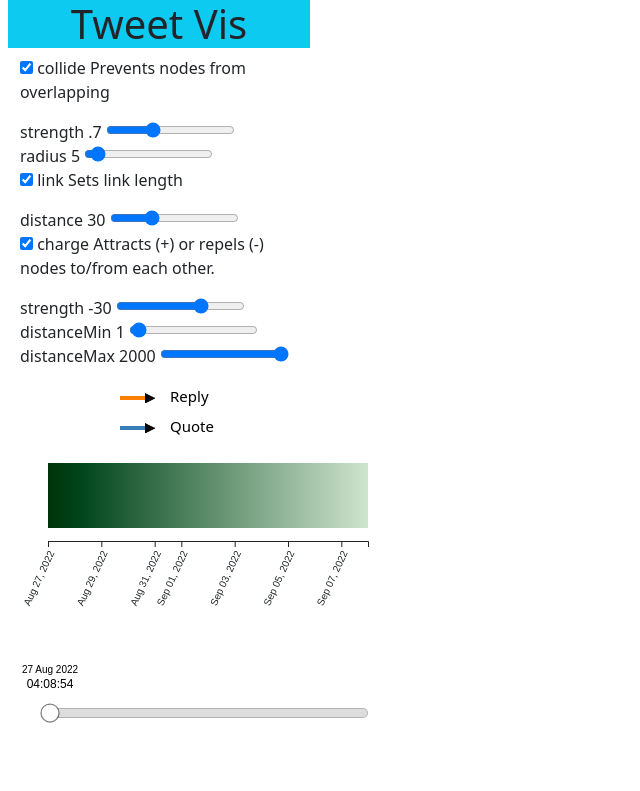
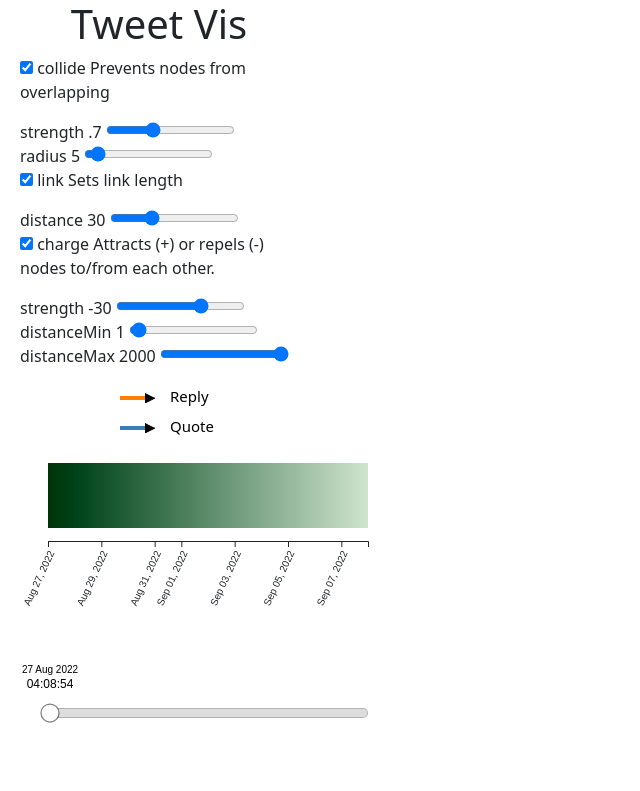
Before and after one commit to JoseLuis96001/JoseLuis96001.github.io, a plain HTML site: page index.html in a window 1280 px wide. Shown: the top 791 px of the page, without its empty margins (0-640 px from the left). Drawn offline with Linux system fonts and the light colour scheme.

Commit message:
some style changed

```diff
--- a/index.html
+++ b/index.html
@@ -21,7 +21,7 @@
 		<div class="col-3" id="principal">
 
 			<div class="row">
-			<h1 class="text-center bg-info" >Tweet Vis</h1>
+			<h1 class="text-center" >Tweet Vis</h1>
 			</div>
 
 			<!--<div class="row">
@@ -110,6 +110,7 @@
 			<div class="row">
 
 				<div id="slider"></div>
+
 			</div>
 
 			<div class="row">
```
